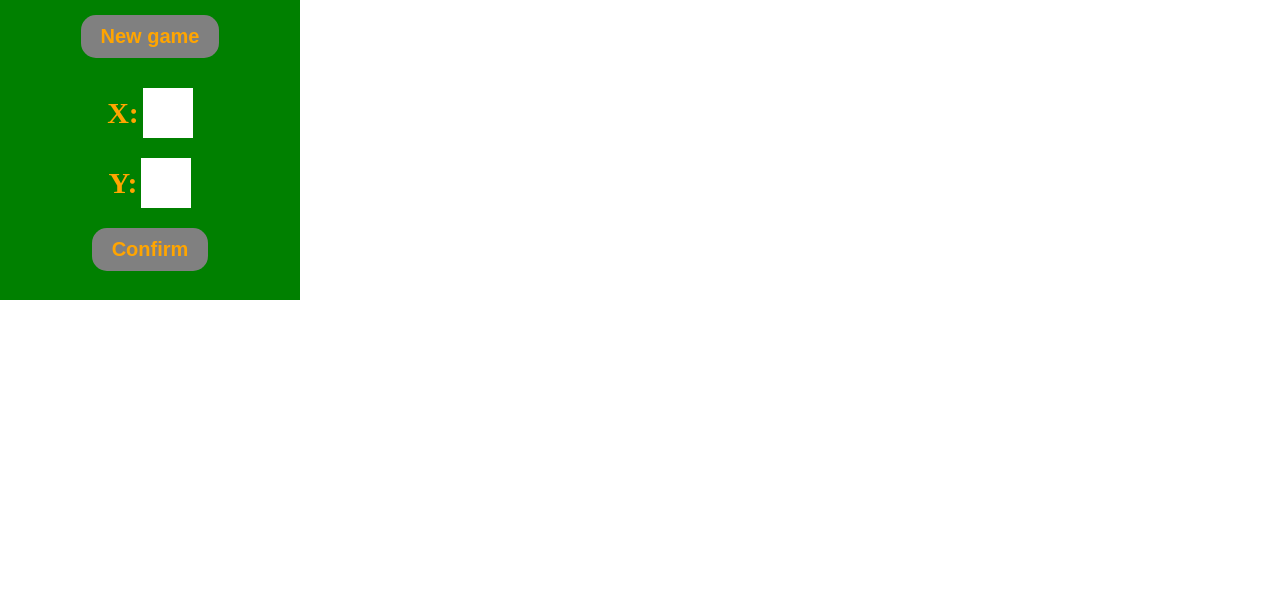
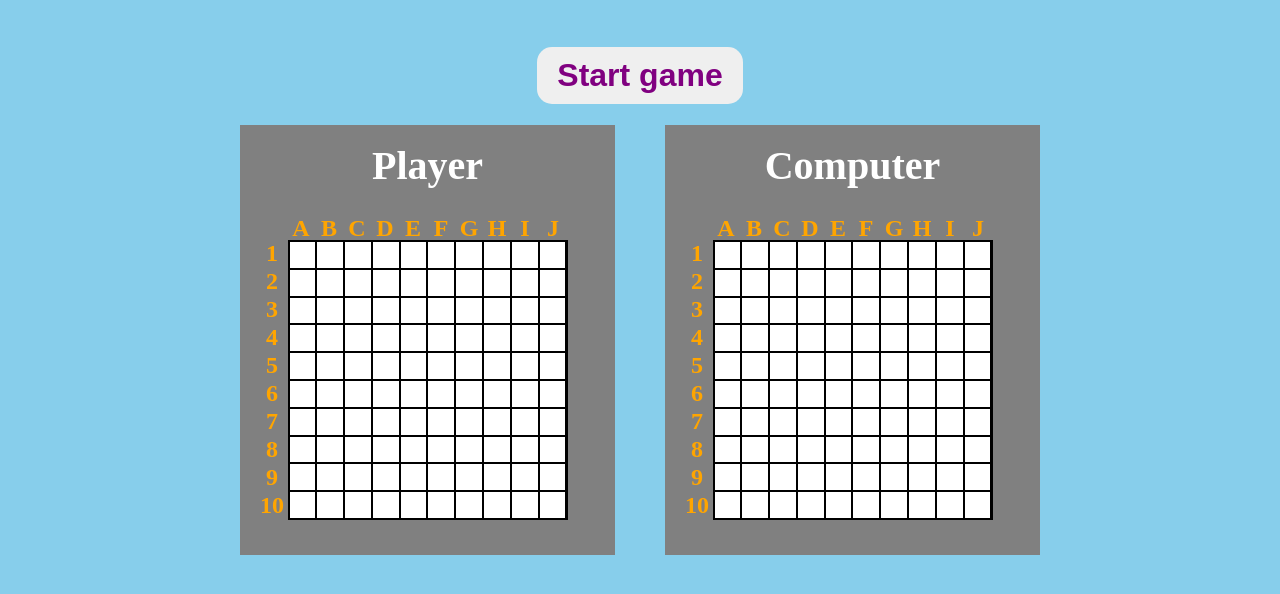
Before and after one commit to silenceinspace/Battleship, a website built with webpack: page dist/index.html in a window 1280 px wide. Built offline with nearby package versions, Linux system fonts and the light colour scheme.

Commit message:
Start adding UI to the project

```diff
--- a/package.json
+++ b/package.json
@@ -3,11 +3,11 @@
   "version": "1.0.0",
   "description": "project develop using TDD",
   "private": true,
-  "type": "module",
   "scripts": {
     "watch": "jest --watch",
     "test": "node --experimental-vm-modules node_modules/jest/bin/jest.js",
-    "build": "webpack"
+    "build": "webpack",
+    "dynamic-build": "webpack --watch"
   },
   "jest": {
     "transform": {}
@@ -16,11 +16,13 @@
   "author": "",
   "license": "ISC",
   "devDependencies": {
+    "css-loader": "^6.10.0",
     "eslint": "^8.54.0",
     "eslint-config-prettier": "^9.0.0",
     "eslint-plugin-import": "^2.29.0",
     "jest": "^29.7.0",
     "prettier": "3.1.1",
+    "style-loader": "^3.3.4",
     "webpack": "^5.90.2",
     "webpack-cli": "^5.1.4"
   }
--- a/src/UI/styles.css
+++ b/src/UI/styles.css
@@ -0,0 +1,132 @@
+* {
+  margin: 0;
+  padding: 0;
+  box-sizing: border-box;
+}
+
+body {
+  background-color: skyblue;
+  min-height: 100vh;
+}
+
+#container {
+  display: grid;
+  grid-template-rows: 100px 1fr;
+
+  padding: 25px 50px;
+  width: 900px;
+  margin: auto;
+}
+
+#container .top-part {
+  display: flex;
+  align-items: center;
+  justify-content: center;
+}
+
+button {
+  appearance: none;
+  padding: 10px 20px;
+  border: none;
+  border-radius: 15px;
+  color: purple;
+}
+
+button:hover {
+  cursor: pointer;
+  text-decoration: underline;
+}
+
+.start-game-button {
+  font-size: 2rem;
+  font-weight: bold;
+}
+
+#container .main-part {
+  display: grid;
+  grid-template-columns: 1fr 1fr;
+  gap: 50px;
+}
+
+.left-part,
+.right-part {
+  display: grid;
+  grid-template-rows: 80px 350px;
+
+  background-color: grey;
+  position: relative;
+}
+
+.left-part > p,
+.right-part > p {
+  font-size: 2.5rem;
+  font-weight: bold;
+  color: white;
+  place-self: center;
+}
+
+.numerical-marks {
+  display: grid;
+  grid-template-rows: repeat(10, 1fr);
+  justify-items: center;
+
+  font-size: 1.5rem;
+  font-weight: bold;
+  color: orange;
+  position: absolute;
+  top: 115px;
+  left: 20px;
+  height: 280px;
+}
+
+.char-marks {
+  display: grid;
+  grid-template-columns: repeat(10, 1fr);
+  justify-items: center;
+
+  font-size: 1.5rem;
+  font-weight: bold;
+  color: orange;
+  position: absolute;
+  top: 90px;
+  left: 47px;
+  width: 280px;
+}
+
+.board-grid {
+  display: grid;
+  grid-template-columns: repeat(10, 1fr);
+  grid-template-rows: repeat(10, 1fr);
+
+  width: 280px;
+  height: 280px;
+  background-color: black;
+  place-self: center;
+  gap: 2px;
+  border: 2px solid black;
+}
+
+.cell {
+  background-color: white;
+}
+
+/* .board-ships-info {
+  align-self: center;
+  justify-self: center;
+} */
+
+/* .left-part .board-ships-info {
+  grid-column: 1/2;
+  grid-row: 2/3;
+}
+
+.right-part .board-ships-info {
+  grid-column: 2/3;
+  grid-row: 2/3;
+} */
+
+.board-ships-info p {
+  font-size: 1.7rem;
+  font-weight: bold;
+  color: black;
+}
--- /dev/null
+++ b/src/modules/index.js
@@ -0,0 +1,5 @@
+import './../UI/styles.css';
+import { addBoardPositions, generateGrid } from './visualPart.js';
+
+generateGrid();
+addBoardPositions();
--- /dev/null
+++ b/src/modules/visualPart.js
@@ -0,0 +1,35 @@
+export { generateGrid, addBoardPositions };
+
+const divs = document.querySelectorAll('.board-grid');
+function generateGrid() {
+  divs.forEach((div) => {
+    for (let i = 0; i < 100; i++) {
+      const innerDiv = document.createElement('div');
+      innerDiv.classList.add('cell');
+      div.appendChild(innerDiv);
+    }
+  });
+}
+
+const numericalPositions = document.querySelectorAll('.numerical-marks');
+const charPositions = document.querySelectorAll('.char-marks');
+function addBoardPositions() {
+  numericalPositions.forEach((position) => {
+    for (let i = 1; i < 11; i++) {
+      const positionMark = document.createElement('div');
+      positionMark.classList.add('board-position');
+      positionMark.textContent = i;
+      position.appendChild(positionMark);
+    }
+  });
+
+  charPositions.forEach((position) => {
+    const characters = 'ABCDEFGHIJ';
+    for (let i = 0; i < 10; i++) {
+      const positionMark = document.createElement('div');
+      positionMark.classList.add('board-position');
+      positionMark.textContent = characters[i];
+      position.appendChild(positionMark);
+    }
+  });
+}
--- a/webpack.config.js
+++ b/webpack.config.js
@@ -3,10 +3,18 @@ const path = require('path');
 
 module.exports = {
   mode: 'development',
-  entry: './src/modules/gameController.js',
+  entry: './src/modules/index.js',
   devtool: 'inline-source-map',
   output: {
     filename: 'main.js',
     path: path.resolve(__dirname, 'dist'),
   },
+  module: {
+    rules: [
+      {
+        test: /\.css$/i,
+        use: ['style-loader', 'css-loader'],
+      },
+    ],
+  },
 };
```
Also changed, not shown: src/modules/gameController.js (deleted, +0 -48 lines), dist/index.html, dist/main.js, src/tests/gameLoop.test.js (renamed from src/tests/gameController.test.js), 1 other file.
